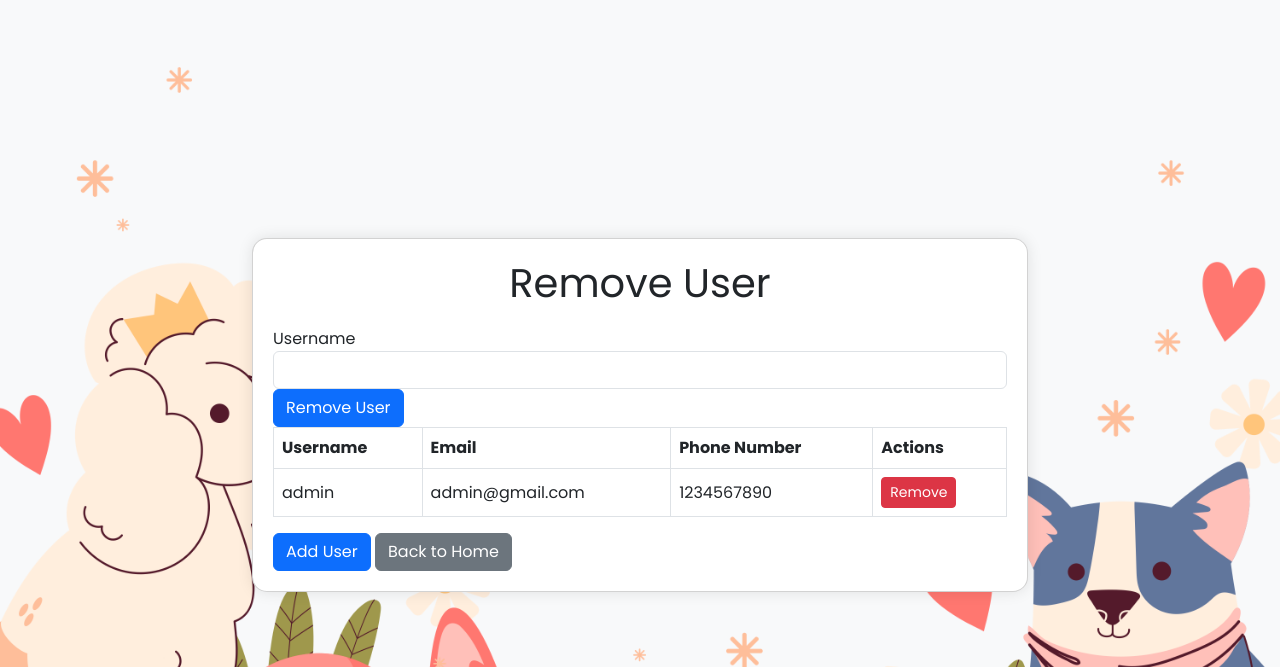
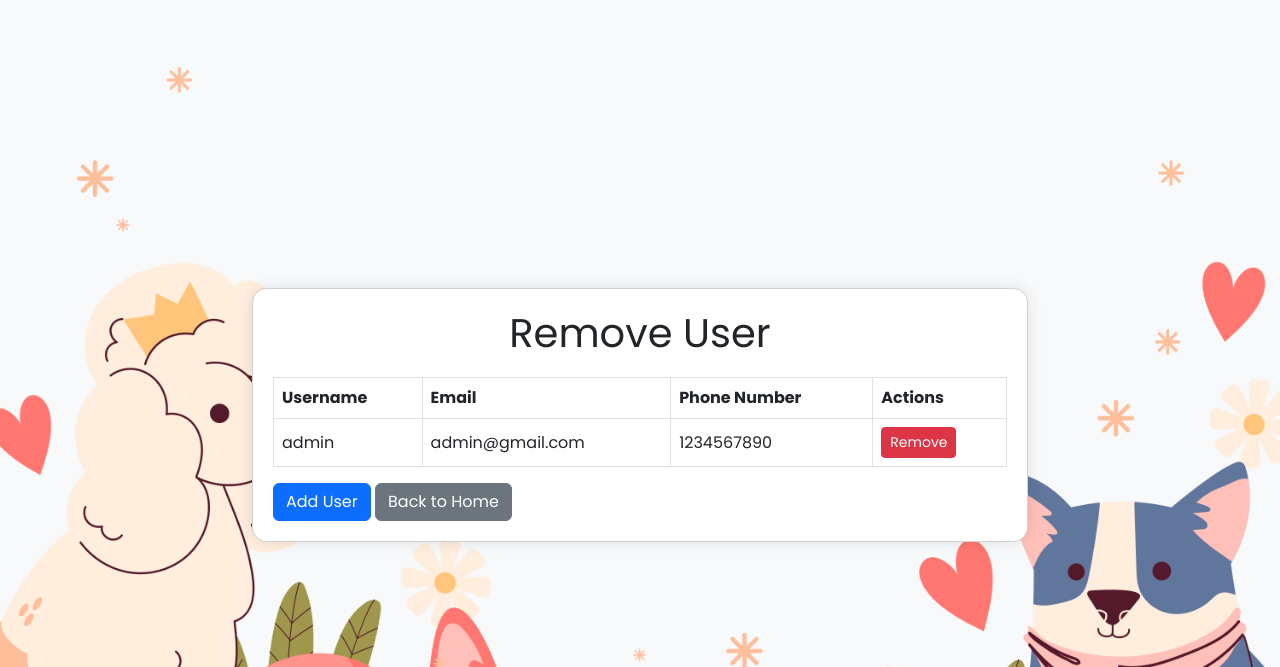
Before and after one commit to MatheeshaDanindu/petshop_management, a PHP site: page /Petshop/public/remove_user.php in a window 1280 px wide. Shown: the top 667 px of the page. Run offline with PHP 8.4, Linux system fonts and the light colour scheme; data comes from the database, SQL or seed files in the repository.

Commit message:
updated remove_user

```diff
--- a/public/remove_user.php
+++ b/public/remove_user.php
@@ -44,13 +44,7 @@ try {
 
                 <h1>Remove User</h1>
 
-                <form action="../backend/remove_user.php" method="POST">
-                    <div class="form-group">
-                        <label for="username">Username</label>
-                        <input type="text" name="username" id="username" class="form-control" required>
-                    </div>
-                    <button type="submit" class="btn btn-primary">Remove User</button>
-                </form>
+
 
                 <table class="table table-bordered">
                     <thead>
```
